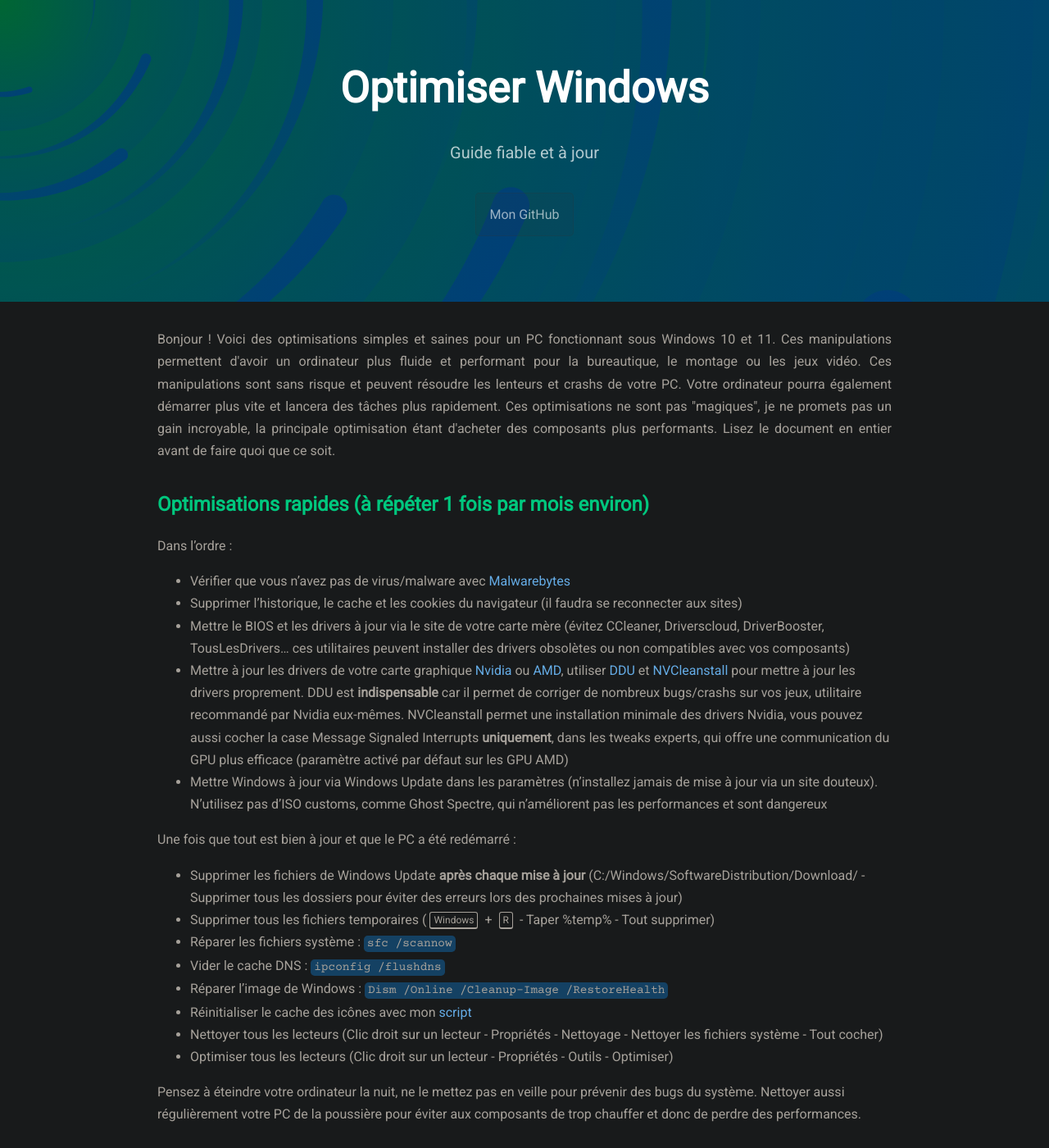
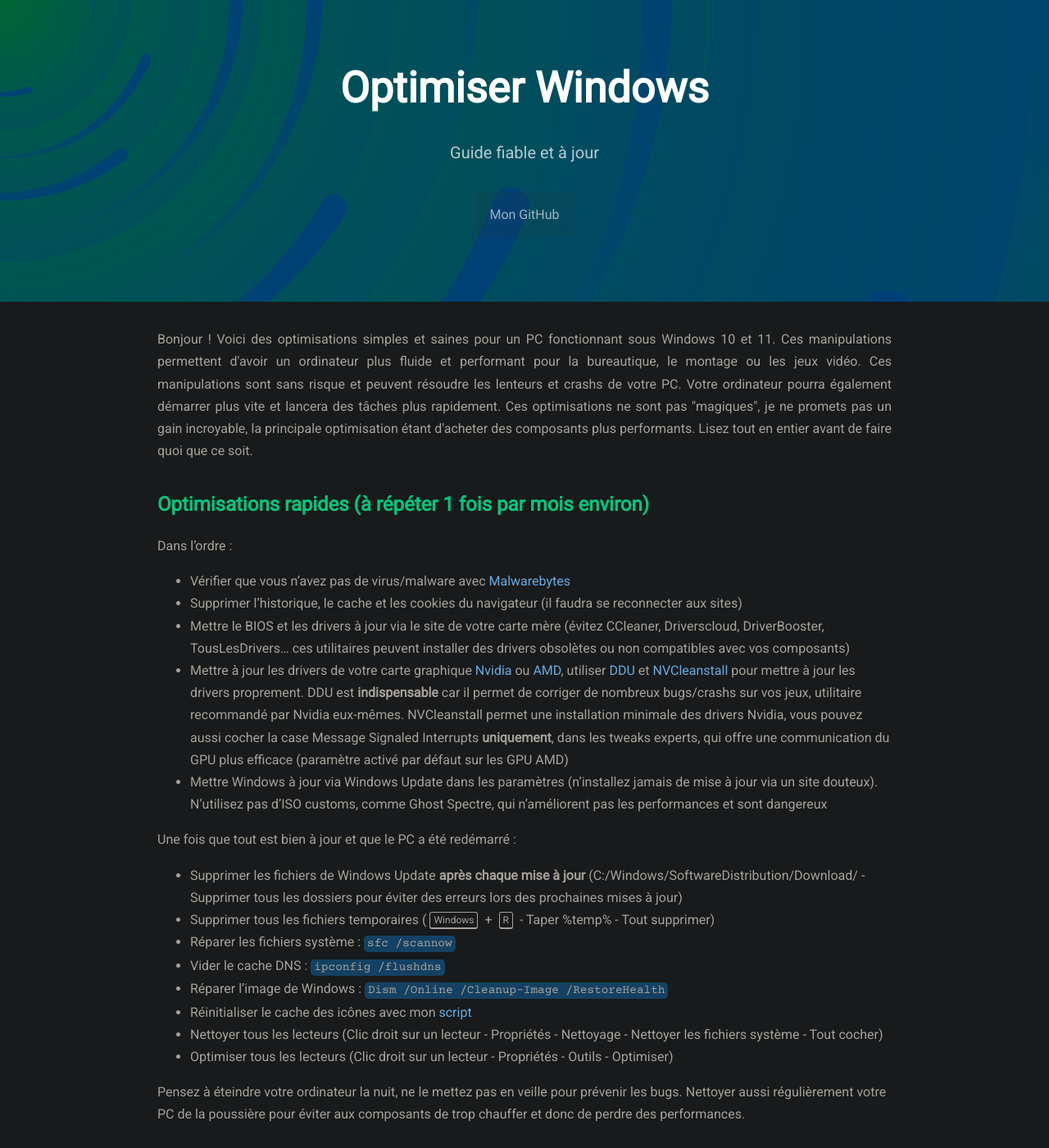
Before and after one commit to PouletEnSlip/pouletenslip.github.io, a Jekyll site: the page built from pages/opti/index.md, in a window 1280 px wide and 1400 px high. Shown: the whole window at 82% size. Built offline with Jekyll 4.4.1, drawn with Linux system fonts in a browser that asks for light colours; some of the changed text lies outside the part shown.

Commit message:
Update index.md

```diff
--- a/pages/opti/index.md
+++ b/pages/opti/index.md
@@ -2,7 +2,7 @@
 layout: opti
 ---
 
-<p style="text-align:justify;">Bonjour ! Voici des optimisations simples et saines pour un PC fonctionnant sous Windows 10 et 11. Ces manipulations permettent d'avoir un ordinateur plus fluide et performant pour la bureautique, le montage ou les jeux vidéo. Ces manipulations sont sans risque et peuvent résoudre les lenteurs et crashs de votre PC. Votre ordinateur pourra également démarrer plus vite et lancera des tâches plus rapidement. Ces optimisations ne sont pas "magiques", je ne promets pas un gain incroyable, la principale optimisation étant d'acheter des composants plus performants. Lisez le document en entier avant de faire quoi que ce soit.</p>
+<p style="text-align:justify;">Bonjour ! Voici des optimisations simples et saines pour un PC fonctionnant sous Windows 10 et 11. Ces manipulations permettent d'avoir un ordinateur plus fluide et performant pour la bureautique, le montage ou les jeux vidéo. Ces manipulations sont sans risque et peuvent résoudre les lenteurs et crashs de votre PC. Votre ordinateur pourra également démarrer plus vite et lancera des tâches plus rapidement. Ces optimisations ne sont pas "magiques", je ne promets pas un gain incroyable, la principale optimisation étant d'acheter des composants plus performants. Lisez tout en entier avant de faire quoi que ce soit.</p>
 
 ## Optimisations rapides (à répéter 1 fois par mois environ)
 Dans l'ordre :
@@ -22,7 +22,7 @@
 * Nettoyer tous les lecteurs (Clic droit sur un lecteur - Propriétés - Nettoyage - Nettoyer les fichiers système - Tout cocher)
 * Optimiser tous les lecteurs (Clic droit sur un lecteur - Propriétés - Outils - Optimiser)
 
-Pensez à éteindre votre ordinateur la nuit, ne le mettez pas en veille pour prévenir des bugs du système. Nettoyer aussi régulièrement votre PC de la poussière pour éviter aux composants de trop chauffer et donc de perdre des performances.
+Pensez à éteindre votre ordinateur la nuit, ne le mettez pas en veille pour prévenir les bugs. Nettoyer aussi régulièrement votre PC de la poussière pour éviter aux composants de trop chauffer et donc de perdre des performances.
 
 ## Optimisations avancées (permanentes)
 <input type="checkbox" class="check-with-label"><label class="label-for-check">Désinstaller un maximum d'applications Windows et logiciels que vous n'utilisez pas (Menu démarrer - Clic droit sur un programme - Désinstaller)</label>
@@ -41,7 +41,7 @@
 
 <input type="checkbox" class="check-with-label"><label class="label-for-check">Décocher **toutes les cases de chaque onglet** de la section "Confidentialité" dans les paramètres Windows pour limiter la collecte de données personnelles par Microsoft (localisation, contacts...)</label>
 
-<input type="checkbox" class="check-with-label"><label class="label-for-check">Installer **toutes** les versions de [Visual C++](https://www.techpowerup.com/download/visual-c-redistributable-runtime-package-all-in-one/) pour améliorer la compatibilité des programmes et éviter les erreurs de DLLs manquantes</label>
+<input type="checkbox" class="check-with-label"><label class="label-for-check">Installer **toutes** les versions de [Visual C++](https://www.techpowerup.com/download/visual-c-redistributable-runtime-package-all-in-one/) pour éviter les erreurs de DLLs manquantes</label>
 
 <input type="checkbox" class="check-with-label"><label class="label-for-check">Désactiver la Xbox Game Bar, avec ces trois commandes : `Get-AppxPackage Microsoft.XboxGamingOverlay | Remove-AppxPackage` + `REG ADD "HKEY_CURRENT_USER\SOFTWARE\Microsoft\Windows\CurrentVersion\GameDVR" /v AppCaptureEnabled /t REG_DWORD /d 00000000 /f` + `REG ADD "HKEY_CURRENT_USER\System\GameConfigStore" /v GameDVR_Enabled /t REG_DWORD /d 00000000 /f` - Redémarrer le PC | Pour annuler : `Get-AppxPackage -allusers *Microsoft.XboxGamingOverlay* | Foreach {Add-AppxPackage -DisableDevelopmentMode -Register “$($_.InstallLocation)\AppXManifest.xml”}` + `REG ADD "HKEY_CURRENT_USER\SOFTWARE\Microsoft\Windows\CurrentVersion\GameDVR" /v AppCaptureEnabled /t REG_DWORD /d 00000001 /f` + `REG ADD "HKEY_CURRENT_USER\System\GameConfigStore" /v GameDVR_Enabled /t REG_DWORD /d 00000001 /f`</label>
 
@@ -53,7 +53,7 @@
 
 <input type="checkbox" class="check-with-label"><label class="label-for-check">**Modifier les options d’alimentation dans le panneau de configuration :** CPU Intel → choisir "Performances élevées" | CPU AMD Ryzen 1000, 2000, 3000 et 4000 → choisir "AMD Ryzen Balanced" | CPU AMD Ryzen 5000 → choisir "Utilisation normale". Dans les paramètres avancés : arrêter le disque dur après 0min (jamais) et désactiver la suspension sélective USB</label>
 
-<input type="checkbox" class="check-with-label"><label class="label-for-check">**Modifications du panneau Nvidia (options AMD similaires) :** sélectionner "Utiliser les paramètres d’images 3D avancés", mettre le mode de faible latence sur "On", privilégier les performances maximales, activer G-SYNC + V-SYNC + limiter les IPS à 2 en dessous de la fréquence de rafraîchissement de l’écran pour éviter les déchirures d’images (écran 144Hz → limite à 142FPS). Si vous activez la V-SYNC dans le panneau Nvidia, il faut la désactiver dans les paramètres du jeu. Choisir la plage dynamique complète et choisir 10bpc (ou plus) si possible. Ces paramètres sont les meilleurs pour quelqu'un qui recherche la meilleure qualité d'image possible avec un impact négligeable sur la latence</label>
+<input type="checkbox" class="check-with-label"><label class="label-for-check">**Modifications du panneau Nvidia (options AMD similaires) :** sélectionner "Utiliser les paramètres d’images 3D avancés", mode de faible latence sur "On", privilégier les performances maximales, activer G-SYNC + V-SYNC + limiter les IPS à 2 en dessous de la fréquence de rafraîchissement de l’écran pour éviter les déchirures d’images (écran 144Hz → limite à 142FPS). Si vous activez la V-SYNC dans le panneau Nvidia, il faut la désactiver dans les paramètres du jeu. Choisir la plage dynamique complète et choisir 10bpc (ou plus) si possible. Ces paramètres sont les meilleurs pour quelqu'un qui recherche la meilleure qualité d'image possible avec un impact négligeable sur la latence</label>
 
 <input type="checkbox" class="check-with-label"><label class="label-for-check">**Overclocker sa carte graphique (Nvidia et AMD) :** l'overclocking permet d'augmenter la fréquence d'horloge de la carte graphique et ainsi avoir plus de performances en jeu. Cependant la température de la carte risque d'augmenter. Personnellement j'utilise [Afterburner](https://www.msi.com/Landing/afterburner/graphics-cards) et [Kombustor](https://msikombustor.com/). Dans [ce tuto](https://www.youtube.com/watch?v=64GJck-GWaM), Unigine Heaven est utilisé, je préfère Kombustor car il permet de scanner le nombre d'artefacts (il faut cocher la case sur l'écran d'accueil et choisir votre résolution native). En effet, un overclocking peut être stable sur Unigine Heaven mais l'ordinateur peut planter sur un jeu plus gourmand en ressources. Je considère qu'un overclocking est stable si la température de la carte ne dépasse pas 85°C et que Kombustor ne détecte **aucun** artefact en 10 minutes. Je déconseille l'overclocking du processeur et de la RAM, c'est très fastidieux, le gain est minime et peut déstabiliser la machine</label>
 
```
Also changed, not shown: other parts of pages/opti/index.md (+1 -1 lines).
